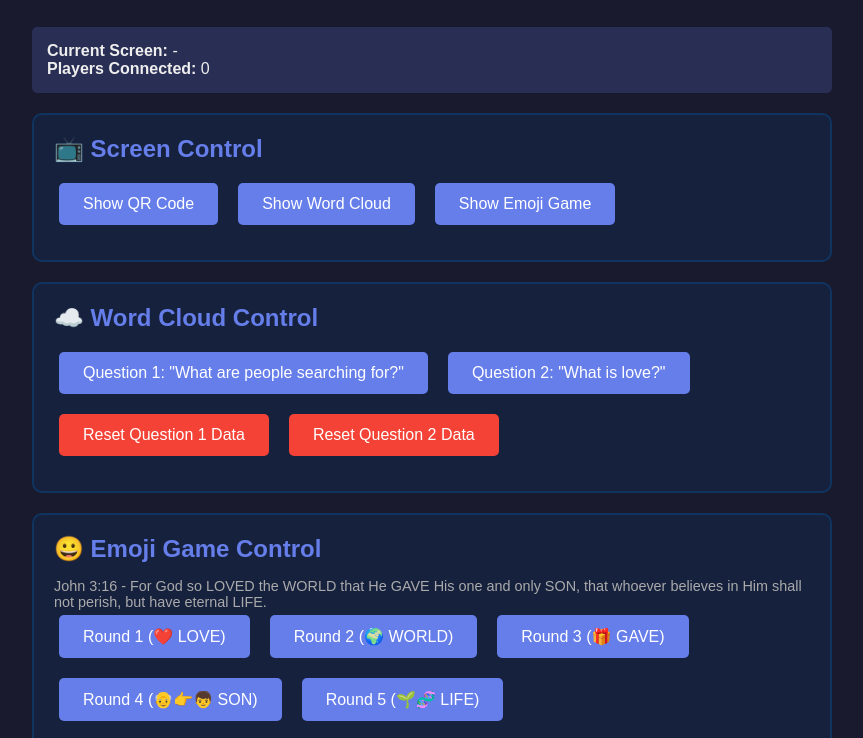
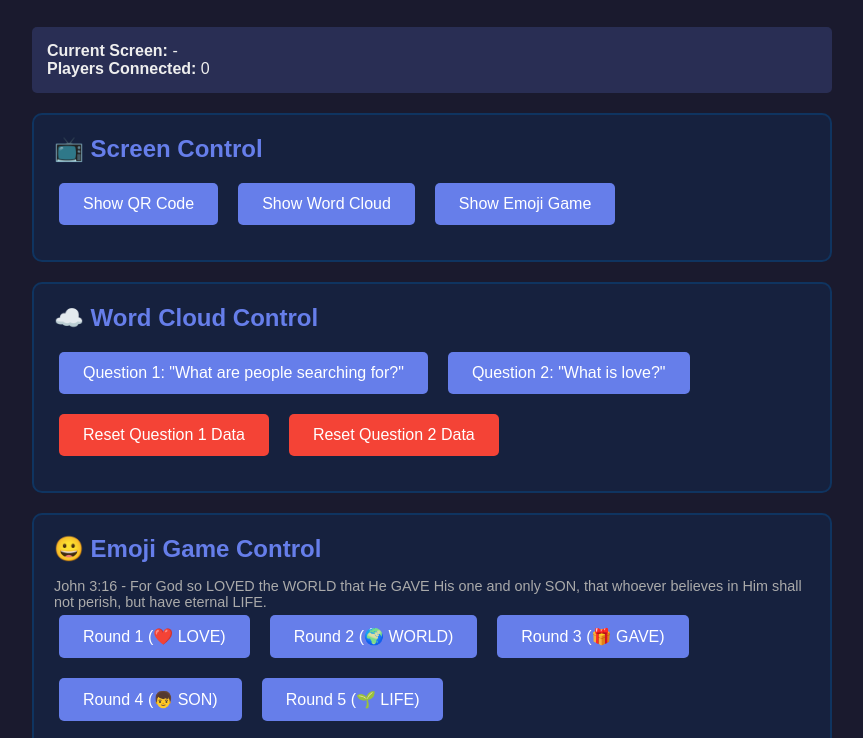
Before and after one commit to floura-angel/EasterPlay, a website: page public/controller.html in a window 1280 px wide. Shown: the part 61-799 px from the top of the page, without its empty margins (208-1071 px from the left). Drawn offline with nearby package versions, Linux system fonts and the light colour scheme; no server answers.

Commit message:
Update emoji labels for rounds 4 and 5

```diff
--- a/public/controller.html
+++ b/public/controller.html
@@ -58,8 +58,8 @@
         <button onclick="setEmojiRound(0)">Round 1 (❤️ LOVE)</button>
         <button onclick="setEmojiRound(1)">Round 2 (🌍 WORLD)</button>
         <button onclick="setEmojiRound(2)">Round 3 (🎁 GAVE)</button>
-        <button onclick="setEmojiRound(3)">Round 4 (👴👉👦 SON)</button>
-        <button onclick="setEmojiRound(4)">Round 5 (🌱🧬 LIFE)</button>
+        <button onclick="setEmojiRound(3)">Round 4 (👦 SON)</button>
+        <button onclick="setEmojiRound(4)">Round 5 (🌱 LIFE)</button>
       </div>
       <button onclick="revealAnswer()">Reveal Answer</button>
     </div>
```
